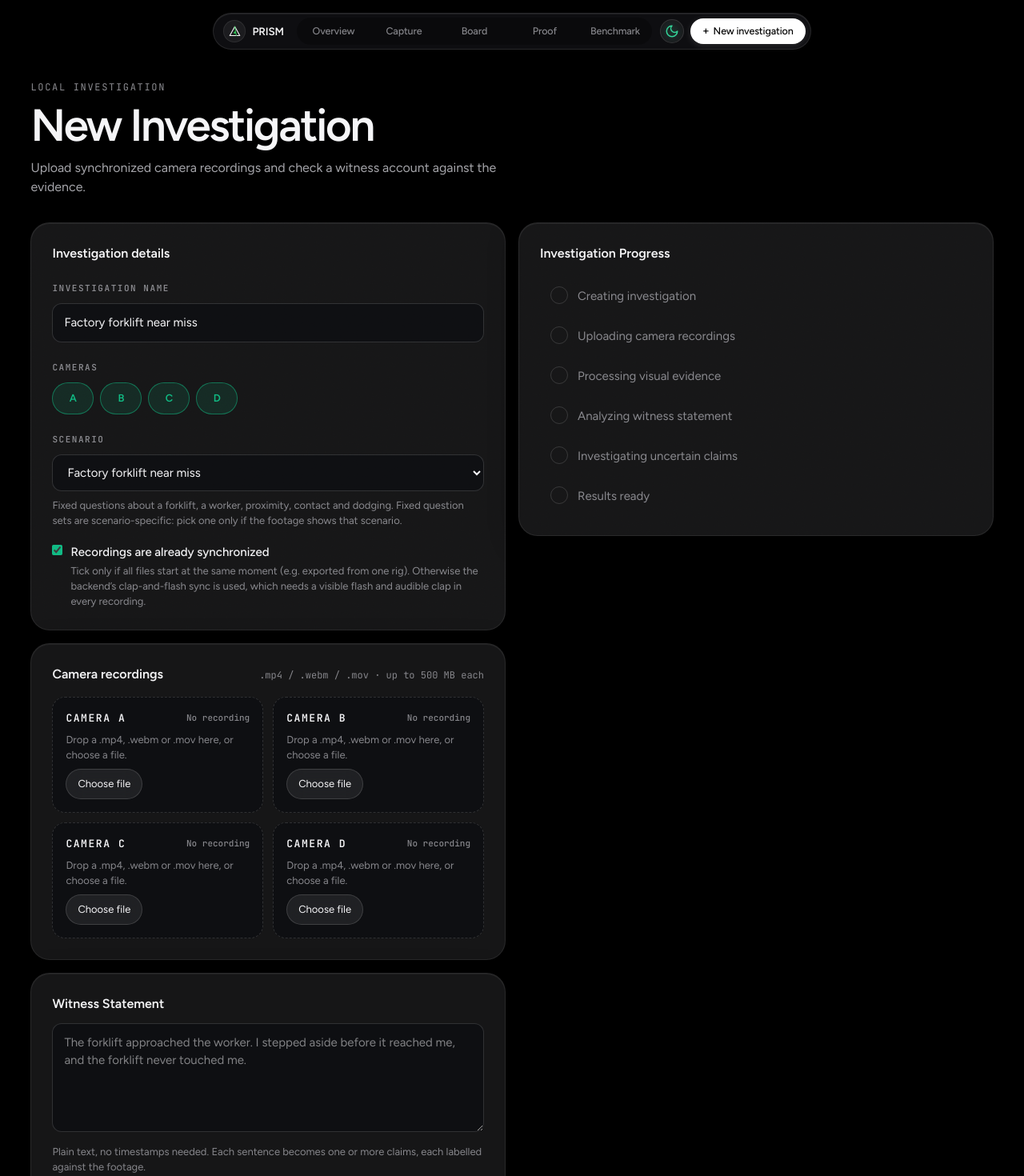
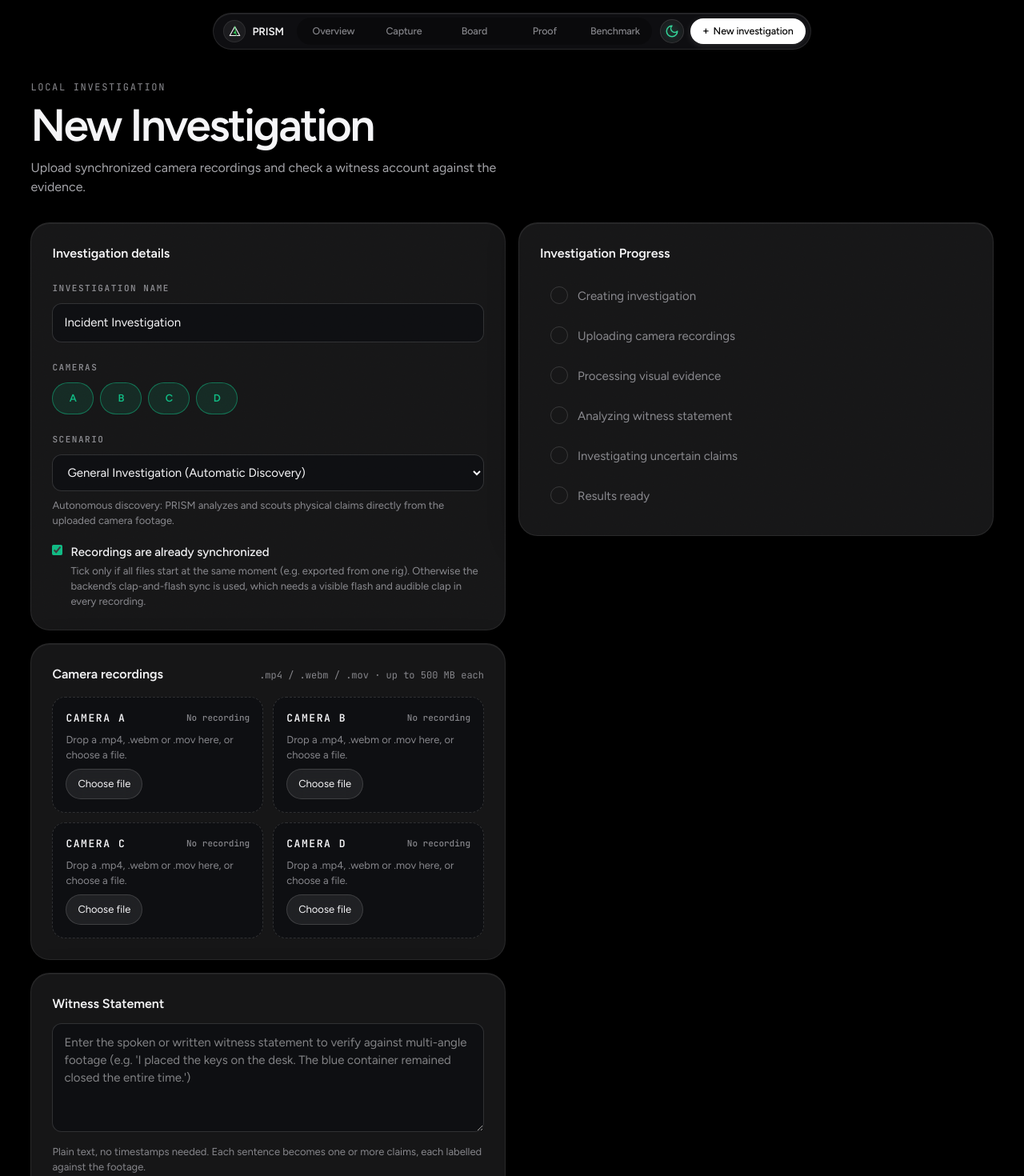
Before and after one commit to Anish0104/GoogleDeepmind, a Next.js app: page /new in a window 1280 px wide. Shown: the top 1470 px of the page at 80% size. Built offline with nearby package versions, Linux system fonts and the light colour scheme.

Commit message:
feat: make investigation setup generalized and default to automatic discovery

```diff
--- a/components/investigation/NewInvestigation.tsx
+++ b/components/investigation/NewInvestigation.tsx
@@ -25,9 +25,9 @@ const EXPENSIVE_CALLS = 480; // warn above ~30 s of footage
 const BACKEND_APPLIES_WINDOW = false;
 
 const QUESTION_SETS = [
-  { value: "sdg-nearmiss", label: "Factory forklift near miss", help: "Fixed questions about a forklift, a worker, proximity, contact and dodging." },
-  { value: "warehouse", label: "Warehouse crossing", help: "Fixed questions for the warehouse crossing scenario." },
-  { value: "", label: "General investigation", help: "No fixed questions: the system discovers what to ask from the footage." },
+  { value: "", label: "General Investigation (Automatic Discovery)", help: "Autonomous discovery: PRISM analyzes and scouts physical claims directly from the uploaded camera footage." },
+  { value: "sdg-nearmiss", label: "Proximity & Contact Verification", help: "Spatial proximity, avoidance maneuvers, and physical contact verification." },
+  { value: "warehouse", label: "Spatial Zone & Boundary Crossing", help: "Spatial boundaries, movement corridors, and zone entry/exit checks." },
 ] as const;
 
 const C = {
@@ -173,9 +173,9 @@ const emptyUploads = (): Record<CameraId, Upload> => ({ A: { file: null, status:
 const freshSteps = (): Record<StepKey, StepState> => ({ create: "pending", upload: "pending", perceive: "pending", account: "pending", agents: "pending", done: "pending" });
 
 export function NewInvestigation() {
-  const [name, setName] = useState("Factory forklift near miss");
+  const [name, setName] = useState("Incident Investigation");
   const [cams, setCams] = useState<CameraId[]>([...ALL_CAMS]);
-  const [qset, setQset] = useState<string>("sdg-nearmiss");
+  const [qset, setQset] = useState<string>("");
   const [presynced, setPresynced] = useState(true);
   const [statement, setStatement] = useState("");
   const [uploads, setUploads] = useState<Record<CameraId, Upload>>(emptyUploads);
@@ -551,7 +551,7 @@ export function NewInvestigation() {
             <h3 style={{ margin: 0, fontSize: 16, fontWeight: 600, color: "var(--text-ink)" }}>Investigation details</h3>
             <label style={{ display: "block", marginTop: 18 }}>
               <span className="rs-mono" style={LABEL}>Investigation name</span>
-              <input value={name} disabled={locked} onChange={(e) => setName(e.target.value)} placeholder="Factory forklift near miss" style={{ ...INPUT, marginTop: 8, opacity: locked ? 0.6 : 1 }} />
+              <input value={name} disabled={locked} onChange={(e) => setName(e.target.value)} placeholder="e.g. Incident #104 · Spatial claim verification" style={{ ...INPUT, marginTop: 8, opacity: locked ? 0.6 : 1 }} />
             </label>
 
             <div style={{ marginTop: 18 }}>
@@ -589,7 +589,7 @@ export function NewInvestigation() {
                 ))}
               </select>
               <span style={{ display: "block", marginTop: 8, fontSize: 13, color: "var(--text-muted)", lineHeight: "19px" }}>
-                {QUESTION_SETS.find((q) => q.value === qset)?.help} Fixed question sets are scenario-specific: pick one only if the footage shows that scenario.
+                {QUESTION_SETS.find((q) => q.value === qset)?.help}
               </span>
             </label>
 
@@ -663,7 +663,7 @@ export function NewInvestigation() {
             <label style={{ display: "block" }}>
               <h3 style={{ margin: 0, fontSize: 16, fontWeight: 600, color: "var(--text-ink)" }}>Witness Statement</h3>
               <textarea value={statement} disabled={busy || steps.account === "done"} onChange={(e) => setStatement(e.target.value)} rows={5}
-                placeholder="The forklift approached the worker. I stepped aside before it reached me, and the forklift never touched me."
+                placeholder="Enter the spoken or written witness statement to verify against multi-angle footage (e.g. 'I placed the keys on the desk. The blue container remained closed the entire time.')"
                 style={{ ...INPUT, marginTop: 12, resize: "vertical", lineHeight: "22px" }} />
             </label>
             {resumed && needsStatement && !statement.trim() && (
```
